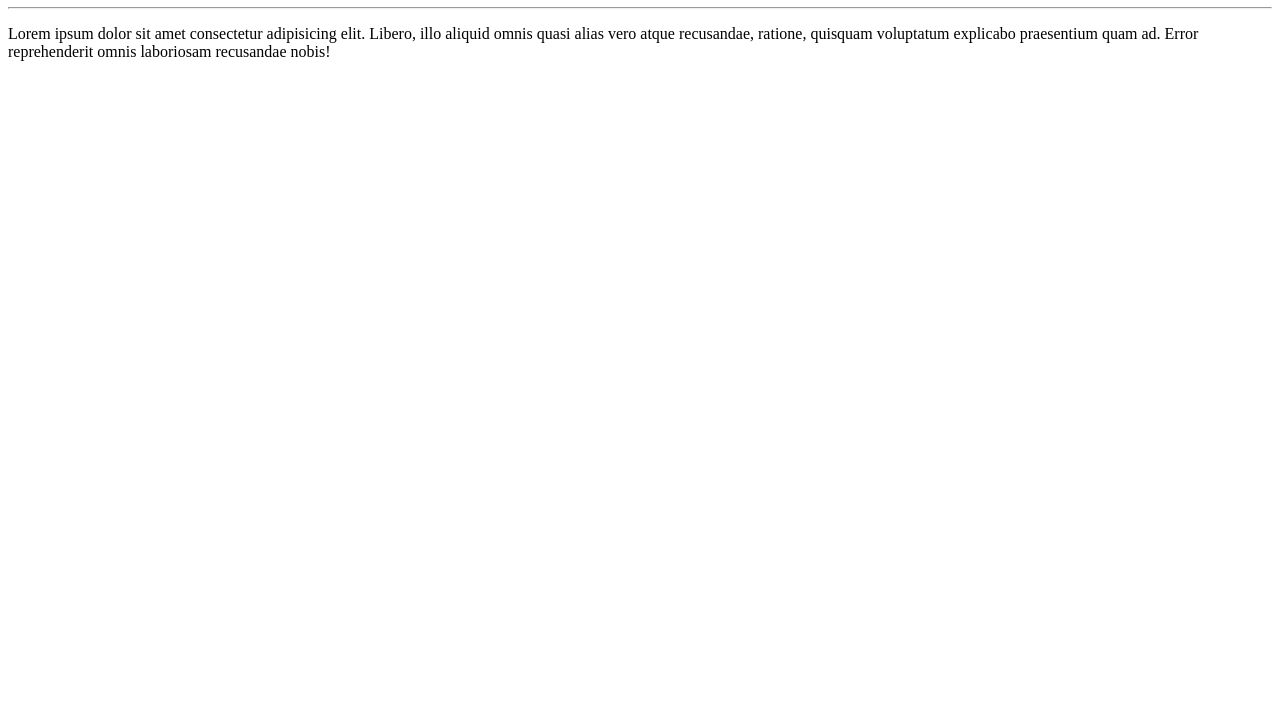
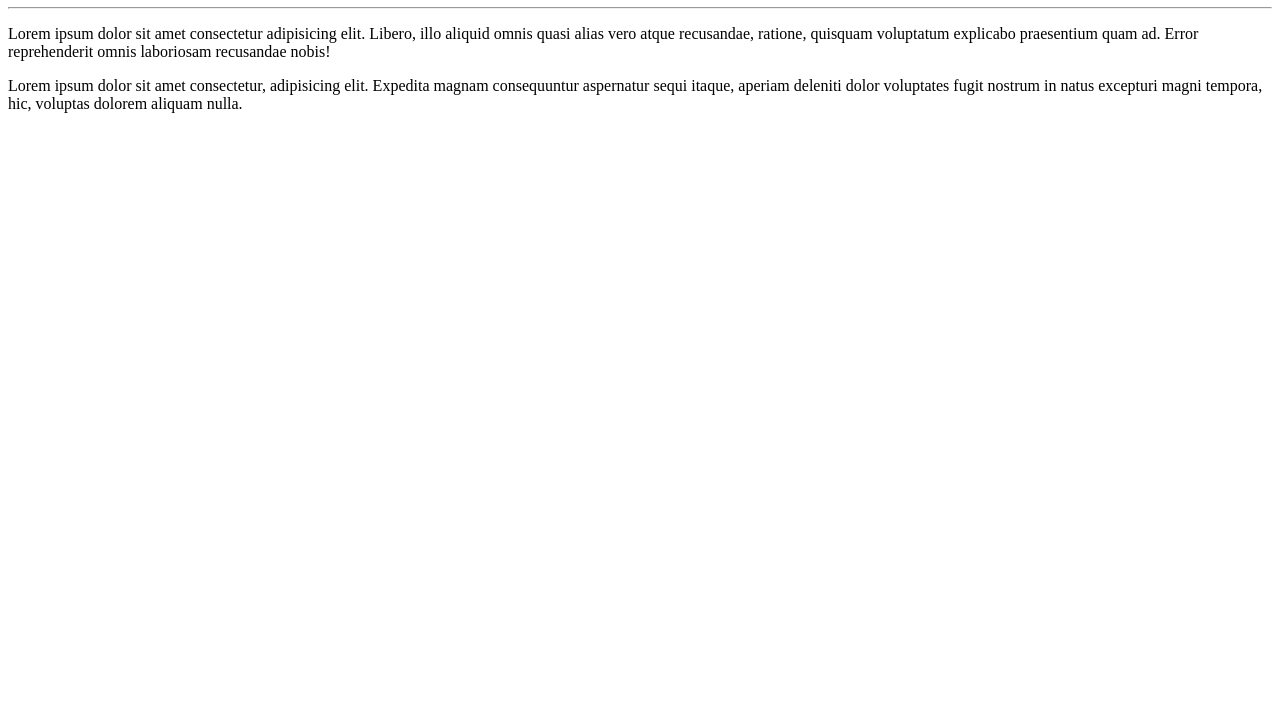
Before and after one commit to fidalgoalex/Ola-Mundo, a plain HTML site: page index.html in a window 1280 px wide. Shown: the part 73-800 px from the top of the page. Drawn offline with Linux system fonts and the light colour scheme.

Commit message:
adicionei um paragrafo

```diff
--- a/index.html
+++ b/index.html
@@ -10,5 +10,6 @@
     <h1>Olá, Mundo</h1>
     <hr>
     <p>Lorem ipsum dolor sit amet consectetur adipisicing elit. Libero, illo aliquid omnis quasi alias vero atque recusandae, ratione, quisquam voluptatum explicabo praesentium quam ad. Error reprehenderit omnis laboriosam recusandae nobis!</p>
+    <p>Lorem ipsum dolor sit amet consectetur, adipisicing elit. Expedita magnam consequuntur aspernatur sequi itaque, aperiam deleniti dolor voluptates fugit nostrum in natus excepturi magni tempora, hic, voluptas dolorem aliquam nulla.</p>
 </body>
 </html>
```
